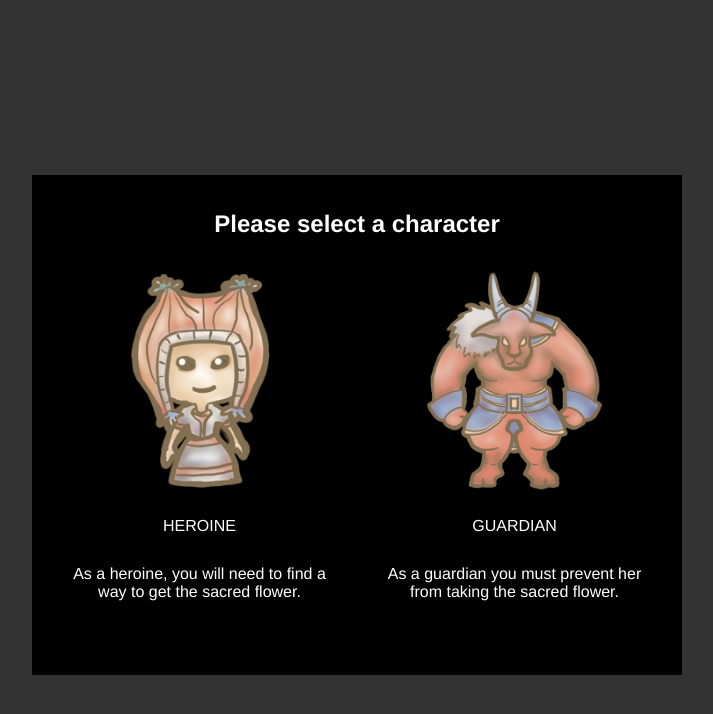
After one commit to antonmaju/unilluminated, a Node server app: page /selection/1 in a window 1280 px wide. The commit adds this page. Shown: the top 714 px of the page, without its empty margins (308-1021 px from the left). Run offline with Node 20, Linux system fonts and the light colour scheme; style sheets or scripts are compiled from the project's sources; some libraries are stand-ins or nearby versions.

Commit message:
add main menu and character selection pages

```diff
--- a/src/controllers/homeController.js
+++ b/src/controllers/homeController.js
@@ -11,12 +11,20 @@ module.exports = {
             resp.render('home/index', model);
         }
     },
-    start: {
-        route:'/start',
+    main :{
+        route :'/main-menu',
         method: 'get',
         handler: function(req, resp, next){
-            var model =controllerHelper.buildModel({}, req);
-            resp.render('home/start', model);
+            var model = controllerHelper.buildModel({}, req);
+            resp.render('home/main', model);
+        }
+    },
+    selection: {
+        route:'/selection/:mode',
+        method: 'get',
+        handler: function(req, resp, next){
+            var model = controllerHelper.buildModel({}, req);
+            resp.render('home/selection', model);
         }
     }
 };
--- /dev/null
+++ b/src/core/utils/dbHelper.js
@@ -0,0 +1,3 @@
+exports.getClient = function(){
+
+};
--- a/src/public/stylesheets/home.less
+++ b/src/public/stylesheets/home.less
@@ -1,17 +1,21 @@
 body{background-color: #333;}
+
+.main-screen
+{
+    position:absolute;
+    left:50%;top:50%;
+    text-align:center;
+    background-color:#000;
+
+    #logo {margin-top:25px;}
+}
 
 #home
 {
     width:600px;
     height:350px;
-  position:absolute;
-  left:50%;top:50%;
     margin-left:-300px;
     margin-top:-175px;
-  text-align:center;
-  background-color:#000;
-
-  #logo {margin-top:25px;}
 
     .button{
         border:0 none; color: white; font-size:0.9em;padding:0.3em 1em;border-radius:0.2em;background-color: #006DCC;
@@ -22,3 +26,80 @@ body{background-color: #333;}
         &:hover{ background-image: linear-gradient(to bottom, #0077CC, #0033CC); }
     }
 }
+
+#main-menu
+{
+    width:600px;
+    height:450px;
+    margin-left:-300px;
+    margin-top:-225px;
+
+    a{
+        font-weight: bold;
+        font-size: 1.2em;
+        text-decoration: none;
+        color: blue;
+
+        &:hover
+        {
+            color:#99f;
+        }
+    }
+}
+
+#selection
+{
+    width:600px;
+    height:450px;
+    margin-left:-300px;
+    margin-top:-225px;
+
+    padding: 25px;
+
+    h2
+    {
+        color:white;
+        margin: 10px auto;
+    }
+
+    .char{
+        float:left;
+        width:285px;
+        text-decoration:none;
+        color: white;
+        padding: 20px 0;
+
+        img{
+            width: 225px;
+            height: 225px;
+            margin:auto;
+        }
+        &:hover
+        {
+            background-color:#333;
+        }
+
+        .title
+        {
+            text-transform: uppercase;
+            margin: 20px auto;
+        }
+
+        .desc{
+            padding: 10px;
+        }
+    }
+
+    .left
+    {
+        margin-right: 15px;
+    }
+    .right
+    {
+        margin-left: 15px;
+    }
+
+
+
+
+}
--- a/src/views/home/index.jade
+++ b/src/views/home/index.jade
@@ -4,8 +4,8 @@ block privateCss
     != html.cssLoader(['/stylesheets/home.css'])
 
 block content
-    #home
+    #home.main-screen
         h2
             img#logo(alt='Unilluminated', src='#{config.assetsUrl}/images/game/title.png')
             div
-                a.button(href='/start') Start
+                a.button(href='/main-menu') Start
--- /dev/null
+++ b/src/views/home/selection.jade
@@ -0,0 +1,21 @@
+extends ../layout
+
+block privateCss
+    != html.cssLoader(['/stylesheets/home.css'])
+
+block content
+    #selection.main-screen
+        h2
+            |Please select a character
+
+        a.char.left(href='#')
+            img#logo(alt='Heroine', src='#{config.assetsUrl}/images/game/girl_front.png')
+            .title Heroine
+            .desc
+                |As a heroine, you will need to find a way to get the sacred flower.
+
+        a.char.right(href='#')
+            img#logo(alt='Guardian',src='#{config.assetsUrl}/images/game/monster_front.png')
+            .title Guardian
+            .desc
+                |As a guardian you must prevent her from taking the sacred flower.
```
Also changed, not shown: src/views/home/main.jade (added, +17 -0 lines), src/views/home/about.jade (added), 1 other file. Lines whose indentation alone changed are shown as unchanged.
